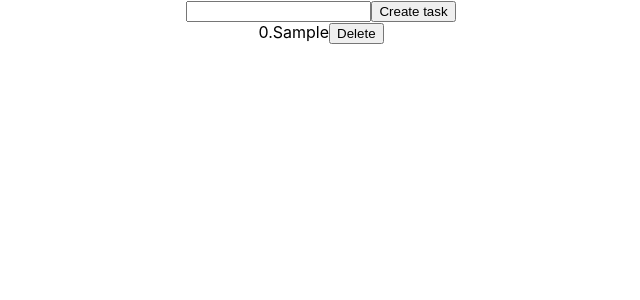
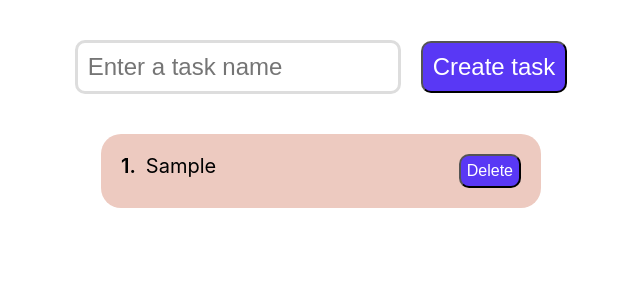
Before and after one commit to Psycameron/todos-ts, a React (Create React App) app in the folder todos-react/: page / in a window 1280 px wide. Both pictures are taken after typing "Sample" into the empty fields and a click on the button "Create task". Shown: the top 300 px of the page, without its empty margins (319-959 px from the left). Built offline with nearby package versions, Linux system fonts and the light colour scheme.

Commit message:
styles(): Styled all components

```diff
--- a/todos-react/package.json
+++ b/todos-react/package.json
@@ -13,6 +13,7 @@
     "react": "^18.2.0",
     "react-dom": "^18.2.0",
     "react-scripts": "5.0.1",
+    "styled-components": "^6.1.0",
     "typescript": "^4.9.5",
     "web-vitals": "^2.1.4"
   },
--- /dev/null
+++ b/todos-react/src/components/TaskCreator/TaskCreator.styled.js
@@ -0,0 +1,28 @@
+import styled from "styled-components";
+
+export const Form = styled.form`
+  margin-top: 40px;
+  margin-bottom: 40px;
+`;
+
+export const Input = styled.input`
+  width: 300px;
+  padding: 10px;
+  margin-right: 20px;
+
+  font-size: 24px;
+  border-radius: 10px;
+  border: 3px solid #ddd;
+`;
+
+export const Button = styled.button`
+  cursor: pointer;
+  color: #ffffff;
+  font-size: 24px;
+  padding: 10px 10px;
+  background-color: #5938f5;
+  border-radius: 10px;
+  &:hover {
+    background-color: #371fa6;
+  }
+`;
--- a/todos-react/src/components/TaskCreator/TaskCreator.tsx
+++ b/todos-react/src/components/TaskCreator/TaskCreator.tsx
@@ -1,10 +1,12 @@
 import { ChangeEvent, FormEvent, useState } from "react";
 
-interface IProps {
+import { Button, Form, Input } from "./TaskCreator.styled.js";
+
+interface ITaskCreatorProps {
   onSubmit: (title: string) => void;
 }
 
-export default function TaskCreator({ onSubmit }: IProps) {
+export default function TaskCreator({ onSubmit }: ITaskCreatorProps) {
   const [title, setTitle] = useState("");
 
   function onChange(e: ChangeEvent<HTMLInputElement>) {
@@ -19,15 +21,16 @@ export default function TaskCreator({ onSubmit }: IProps) {
   }
 
   return (
-    <form onSubmit={handleSubmit}>
-      <input
+    <Form onSubmit={handleSubmit}>
+      <Input
         type="text"
         name="title"
+        placeholder="Enter a task name"
         required
         onChange={onChange}
         value={title}
       />
-      <button type="submit">Create task</button>
-    </form>
+      <Button type="submit">Create task</Button>
+    </Form>
   );
 }
--- /dev/null
+++ b/todos-react/src/components/TodoList/TodoList.styled.js
@@ -0,0 +1,52 @@
+import styled from "styled-components";
+
+export const List = styled.ul`
+  display: flex;
+  align-items: center;
+  flex-direction: column;
+  gap: 10px;
+`;
+
+export const Item = styled.li`
+  display: flex;
+  justify-content: space-between;
+  gap: 20px;
+
+  width: 400px;
+  padding: 20px 20px;
+
+  font-size: 20px;
+  border-radius: 20px;
+  background-color: #edcac0;
+`;
+
+export const Wrapper = styled.div`
+  display: flex;
+  gap: 10px;
+`;
+
+export const Index = styled.span`
+  font-weight: 600;
+`;
+
+export const Title = styled.span`
+  max-width: 250px;
+  word-wrap: break-word;
+  text-align: left;
+`;
+
+export const Button = styled.button`
+  height: 34px;
+  margin-top: auto;
+  margin-bottom: auto;
+
+  cursor: pointer;
+  color: #ffffff;
+  font-size: 16px;
+  padding: 6px 6px;
+  background-color: #5938f5;
+  border-radius: 10px;
+  &:hover {
+    background-color: #371fa6;
+  }
+`;
--- a/todos-react/src/components/TodoList/TodoList.tsx
+++ b/todos-react/src/components/TodoList/TodoList.tsx
@@ -1,29 +1,32 @@
 import React from "react";
 import { ITodos } from "../../App";
+import { Button, Index, Item, List, Title, Wrapper } from "./TodoList.styled";
 
-interface IProps {
+interface ITodoListProps {
   todos: ITodos[];
   deleteTodo: (id: number) => void;
 }
 
-export default function TodoList({ todos, deleteTodo }: IProps) {
+export default function TodoList({ todos, deleteTodo }: ITodoListProps) {
   function handleClick(id: number): void {
     deleteTodo(id);
   }
 
   return (
-    <ul>
+    <List>
       {todos.map(({ id, title }, index) => {
         return (
-          <li key={id}>
-            <span>{index}.</span>
-            <span>{title}</span>
-            <button type="button" onClick={() => handleClick(id)}>
+          <Item key={id}>
+            <Wrapper>
+              <Index>{index + 1}.</Index>
+              <Title>{title}</Title>
+            </Wrapper>
+            <Button type="button" onClick={() => handleClick(id)}>
               Delete
-            </button>
-          </li>
+            </Button>
+          </Item>
         );
       })}
-    </ul>
+    </List>
   );
 }
```
Also changed, not shown: 1 other file (tests, documents, lock files or other folders).
